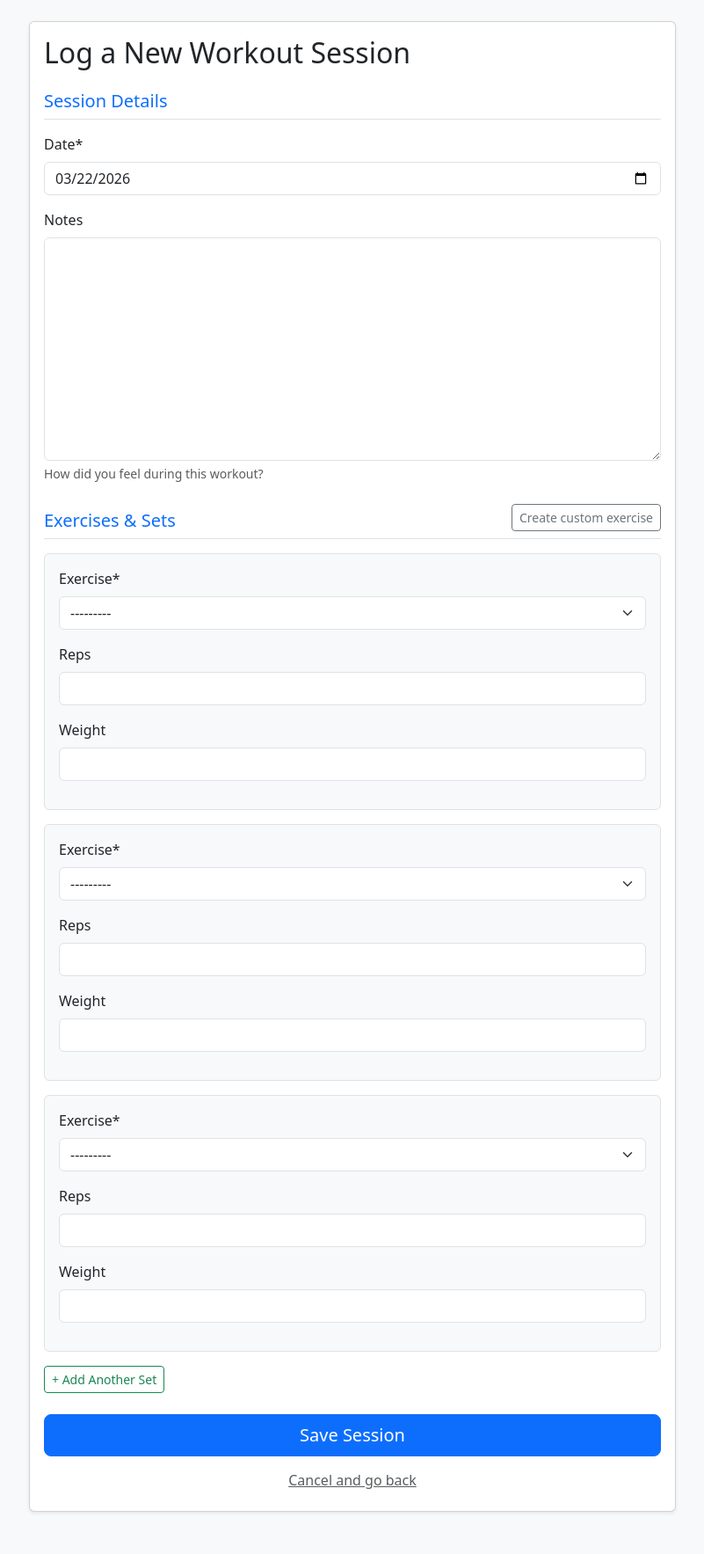
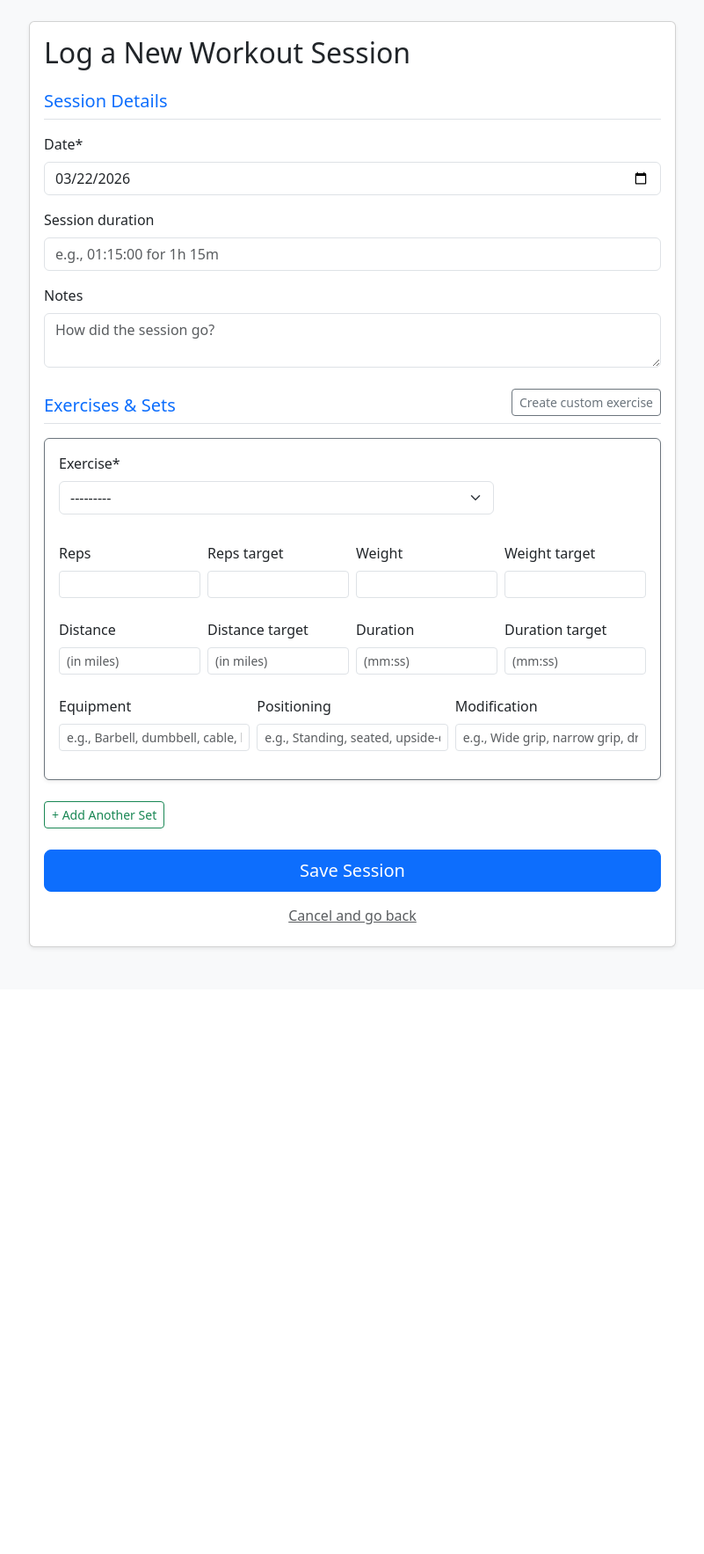
Before and after one commit to schaefferda/fitness-tracker, a Django app: page /add/ in a window 1280 px wide. Shown: the part 56-1823 px from the top of the page at 88% size, without its empty margins (239-1040 px from the left). After the commit the page ends 1136 px from the top, so only its background shows below. Run offline with Django 5.2, Linux system fonts and the light colour scheme; the visitor is signed in with stand-in values (Sample User, id 1); data that the repository does not hold is empty; some libraries are stand-ins or nearby versions.

Commit message:
Update templates and forms
Updated HTML templates to handle new data model in order to display new fields, such as "session_duration" or "equipment". Also updated the forms with the new fields enabling users to enter data. Adding about 12 new fields is a lot so the form layout was modified to be a little more compact and placed side-by-side rather than stacked vertically. In addition, only one set can now be entered in at a time by default (user can still click the "Add another set" button). Lastly, placeholder text was added to some fields for clarification.

```diff
--- a/workouts/forms.py
+++ b/workouts/forms.py
@@ -6,9 +6,11 @@ from .models import Exercise, WorkoutSession, WorkoutSet
 class WorkoutForm(forms.ModelForm):
     class Meta:
         model = WorkoutSession
-        fields = ['date', 'notes']
+        fields = ['date', 'session_duration', 'notes']
         widgets = {
             'date': forms.DateInput(attrs={'type': 'date'}),
+            'session_duration': forms.TextInput(attrs={'placeholder': 'e.g., 01:15:00 for 1h 15m'}),
+            'notes': forms.Textarea(attrs={'rows': 2, 'placeholder': 'How did the session go?'}),
         }
 
 
@@ -24,13 +26,29 @@ class ExerciseForm(forms.ModelForm):
             'description': forms.Textarea(attrs={'rows': 3}),
         }
 
+
 class WorkoutSetForm(forms.ModelForm):
     class Meta:
         model = WorkoutSet
-        fields = ['exercise', 'reps', 'weight']
+        fields = ['exercise', 'reps', 'reps_target', 'weight', 'weight_target',
+                  'distance', 'distance_target', 'duration', 'duration_target',
+                  'equipment', 'positioning', 'modification']
+
+        widgets = {
+            'reps': forms.NumberInput(attrs={'class': 'form-control-sm'}),
+            'reps_target': forms.NumberInput(attrs={'class': 'form-control-sm'}),
+            'weight': forms.NumberInput(attrs={'class': 'form-control-sm'}),
+            'weight_target': forms.NumberInput(attrs={'class': 'form-control-sm'}),
+            'distance': forms.NumberInput(attrs={'placeholder': '(in miles)', 'class': 'form-control-sm'}),
+            'distance_target': forms.NumberInput(attrs={'placeholder': '(in miles)', 'class': 'form-control-sm'}),
+            'duration': forms.TextInput(attrs={'placeholder': '(mm:ss)', 'class': 'form-control-sm'}),
+            'duration_target': forms.TextInput(attrs={'placeholder': '(mm:ss)', 'class': 'form-control-sm'}),
+            'equipment': forms.TextInput(attrs={'placeholder': 'e.g., Barbell, dumbbell, cable, banded, etc.', 'class': 'form-control-sm'}),
+            'positioning': forms.TextInput(attrs={'placeholder': 'e.g., Standing, seated, upside-down, etc.', 'class': 'form-control-sm'}),
+            'modification': forms.TextInput(attrs={'placeholder': 'e.g., Wide grip, narrow grip, drop set, etc.', 'class': 'form-control-sm'}),
+        }
 
     def __init__(self, *args, **kwargs):
-        # Pop the user out of the dictionary before passing it to the standard Django form
         user = kwargs.pop('user', None)
         super().__init__(*args, **kwargs)
 
@@ -49,6 +67,6 @@ WorkoutSetFormSet = inlineformset_factory(
     WorkoutSet,         # Child model
     form=WorkoutSetForm,
     # fields=('exercise', 'reps', 'weight'), # Fields for the user to fill out
-    extra=3,            # Number of empty rows to show by default
-    can_delete=False    # We will keep it simple for now!
+    extra=1,            # Number of empty rows to show by default
+    can_delete=False
 )
--- a/workouts/models.py
+++ b/workouts/models.py
@@ -78,8 +78,8 @@ class WorkoutSession(models.Model):
 
     user = models.ForeignKey(User, on_delete=models.CASCADE)
     date = models.DateField(default=timezone.now)
-    session_duration = models.DurationField(null=True, blank=True, help_text="Duration of the workout session")
-    notes = models.TextField(blank=True, help_text="How did you feel during this workout?")
+    session_duration = models.DurationField(null=True, blank=True)
+    notes = models.TextField(blank=True)
 
     def __str__(self):
         return f"{self.user.username} - {self.date.strftime('%Y-%m-%d')}"
--- a/workouts/templates/workouts/add_workout.html
+++ b/workouts/templates/workouts/add_workout.html
@@ -24,8 +24,45 @@
 
                     <div id="formset-container">
                         {% for set_form in formset %}
-                            <div class="set-form bg-light p-3 border rounded mb-3">
-                                {{ set_form|crispy }}
+                            <div class="set-form card mb-4 border-secondary shadow-sm">
+                                <div class="card-body p-3">
+
+                                    {% for hidden in set_form.hidden_fields %}
+                                        {{ hidden }}
+                                    {% endfor %}
+
+                                    <div class="row mb-3 align-items-center">
+                                        <div class="col-8 col-md-9">
+                                            <div class="mb-0">{{ set_form.exercise|as_crispy_field }}</div>
+                                        </div>
+<!--                                        <div class="col-4 col-md-3 text-end">-->
+<!--                                            {% if formset.can_delete %}-->
+<!--                                                <div class="mb-0">{{ set_form.DELETE|as_crispy_field }}</div>-->
+<!--                                            {% endif %}-->
+<!--                                        </div>-->
+                                    </div>
+
+                                    <div class="row g-2 mb-2">
+                                        <div class="col-6 col-md-3">{{ set_form.reps|as_crispy_field }}</div>
+                                        <div class="col-6 col-md-3">{{ set_form.reps_target|as_crispy_field }}</div>
+                                        <div class="col-6 col-md-3">{{ set_form.weight|as_crispy_field }}</div>
+                                        <div class="col-6 col-md-3">{{ set_form.weight_target|as_crispy_field }}</div>
+                                    </div>
+
+                                    <div class="row g-2 mb-2">
+                                        <div class="col-6 col-md-3">{{ set_form.distance|as_crispy_field }}</div>
+                                        <div class="col-6 col-md-3">{{ set_form.distance_target|as_crispy_field }}</div>
+                                        <div class="col-6 col-md-3">{{ set_form.duration|as_crispy_field }}</div>
+                                        <div class="col-6 col-md-3">{{ set_form.duration_target|as_crispy_field }}</div>
+                                    </div>
+
+                                    <div class="row g-2">
+                                        <div class="col-md-4">{{ set_form.equipment|as_crispy_field }}</div>
+                                        <div class="col-md-4">{{ set_form.positioning|as_crispy_field }}</div>
+                                        <div class="col-md-4">{{ set_form.modification|as_crispy_field }}</div>
+                                    </div>
+
+                                </div>
                             </div>
                         {% endfor %}
                     </div>
--- a/workouts/templates/workouts/workout_list.html
+++ b/workouts/templates/workouts/workout_list.html
@@ -21,6 +21,11 @@
                             <span><i class="bi bi-activity"></i> {{ workout.total_exercises }} Exercises</span>
                             <span>|</span>
                             <span><i class="bi bi-lightning-charge"></i> {{ workout.total_volume|floatformat:0 }} lbs Volume</span>
+
+                            {% if workout.session_duration %}
+                                <span>|</span>
+                                <span><i class="bi bi-stopwatch"></i> {{ workout.session_duration }}</span>
+                            {% endif %}
                         </div>
 
                         {% if workout.notes %}
```
Also changed, not shown: workouts/templates/workouts/workout_detail.html (+49 -8 lines).
